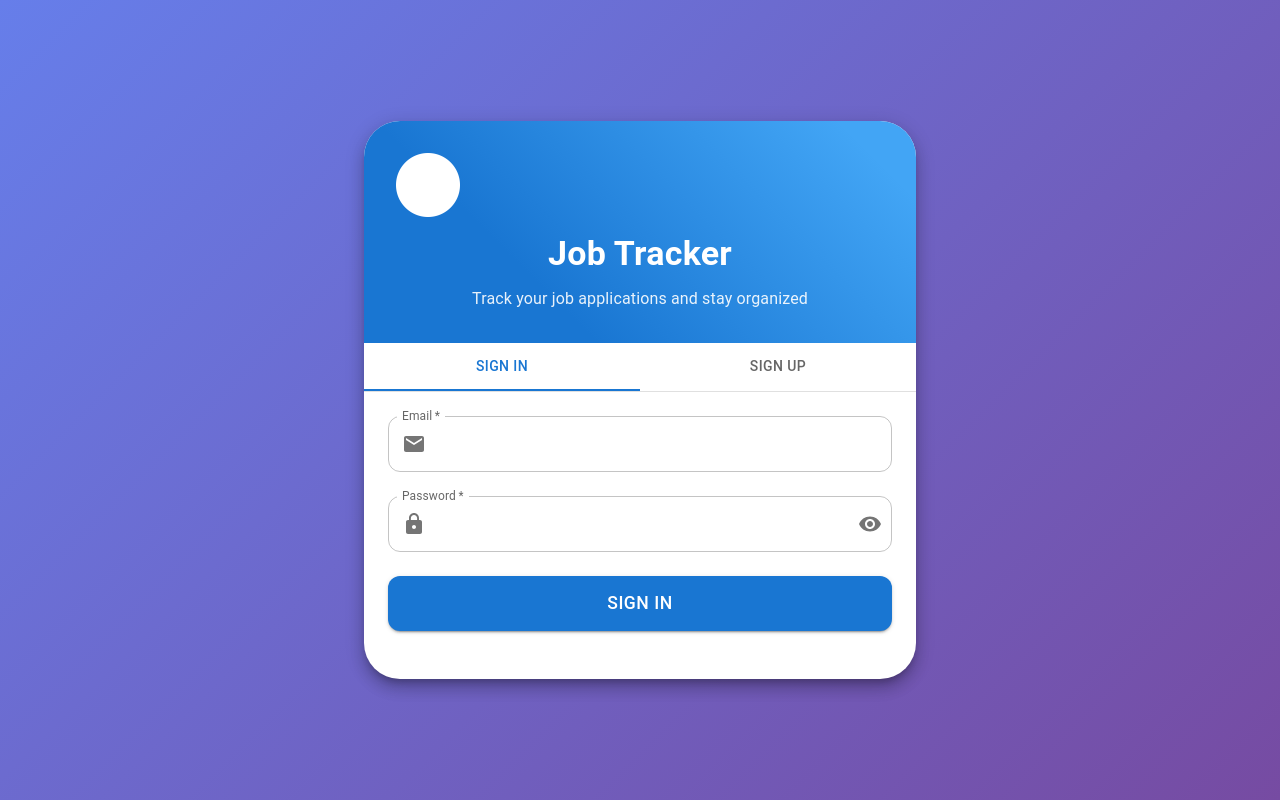
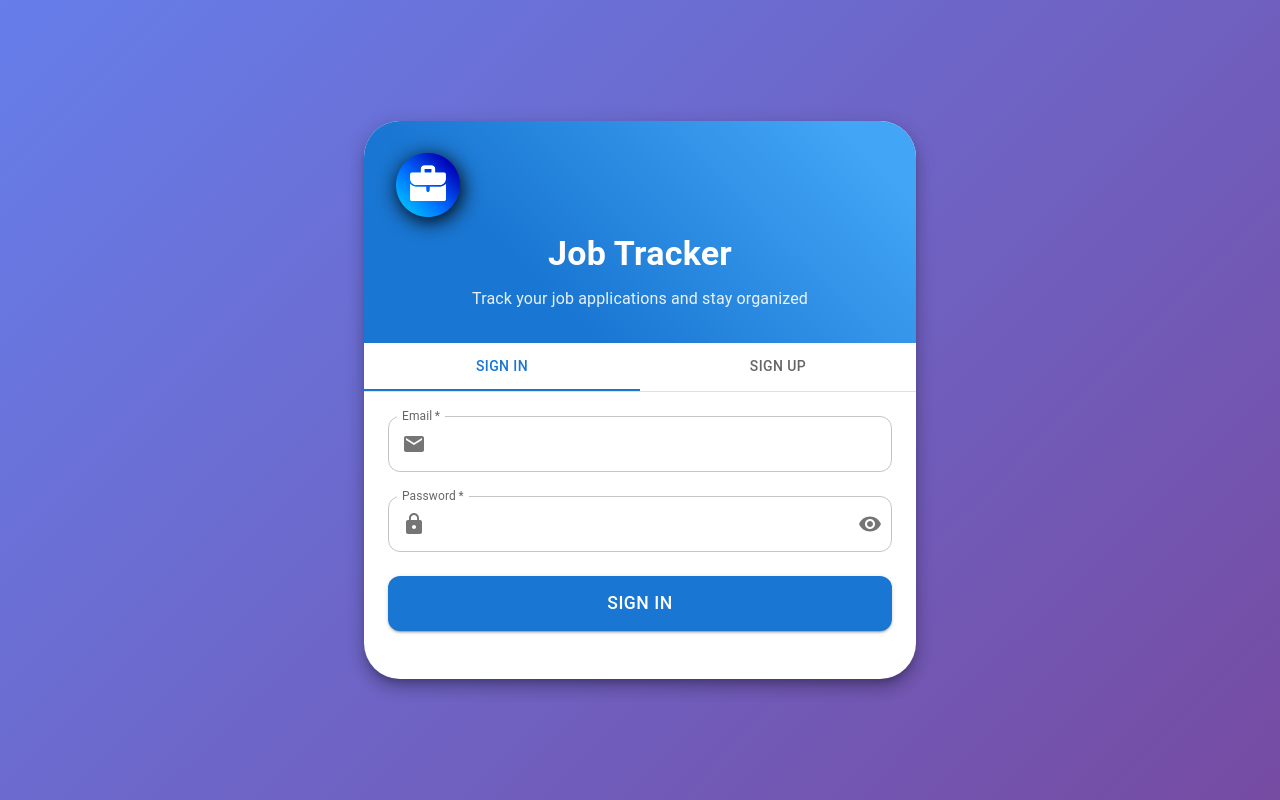
Before and after one commit to Ghassan-Omar/Job-Tracker, a React (Vite) app: page / in a window 1280 px wide. Built offline with nearby package versions, Linux system fonts and the light colour scheme; no server answers.

Commit message:
Edit logo view

```diff
--- a/src/components/AuthComponent.jsx
+++ b/src/components/AuthComponent.jsx
@@ -126,7 +126,7 @@ function AuthComponent() {
                   width: 64,
                   height: 64,
                   marginBottom: 16,
-                  filter: 'brightness(0) invert(1)' // Make it white
+                  filter: 'brightness(1.2) drop-shadow(2px 4px 10px black)' // Make it white
                 }}
               />
               <Typography variant="h4" gutterBottom fontWeight="bold">
```
